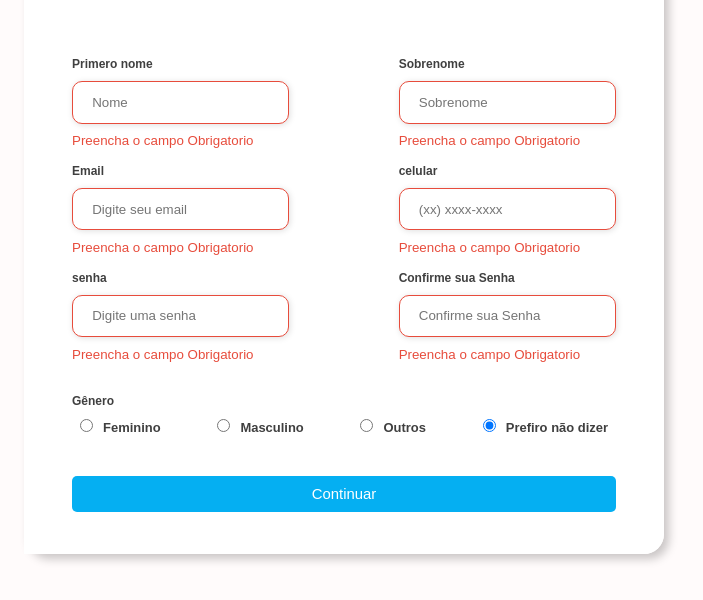
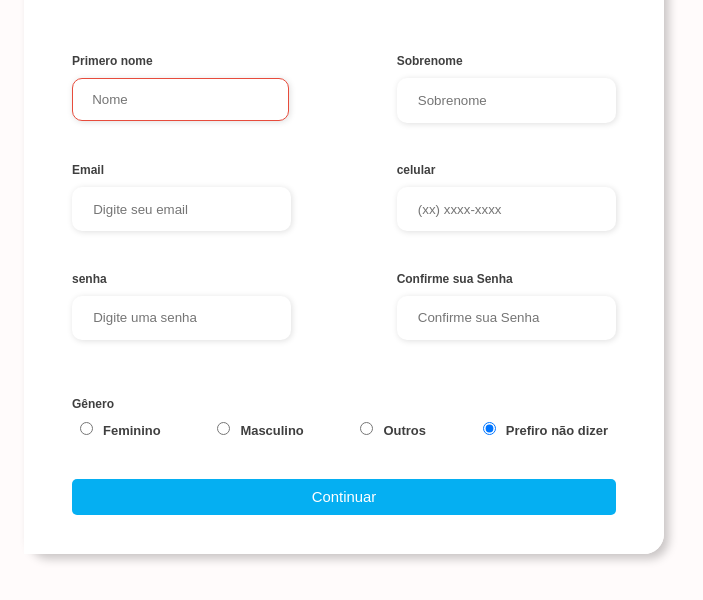
Before and after one commit to Eliel-Carvalho/Registration-screen, a plain HTML site: page index.html in a window 1280 px wide. Both pictures are taken after a click on the button "Continuar". Shown: the part 166-766 px from the top of the page, without its empty margins (296-999 px from the left). Drawn offline with Linux system fonts and the light colour scheme.

Commit message:
Refatorando codigo, e resolvendo bug em formulario

```diff
--- a/index.html
+++ b/index.html
@@ -24,40 +24,46 @@
                 </div>
 
                 <div class="input-group">
-                   <div class="input-box" id="input1">
+                   <div class="inputBox">
                        <label for="firstname">Primero nome</label>
-                       <input id="firstname" type="text" class="removi" name="firstname" placeholder="Nome" required>
+                       <input id="firstname" type="text" class="removi
+                        showErro" name="firstname" placeholder="Nome" required>
                        <small>Preencha o campo Obrigatorio</small>
                    </div>
 
-                   <div class="input-box" id="input2">
+                   <div class="inputBox">
                     <label for="lastname">Sobrenome</label>
-                    <input id="lastname" type="text" class="removi " name="lastname" placeholder="Sobrenome" required>
+                    <input id="lastname" type="text" class="removi
+                        showErro" name="lastname" placeholder="Sobrenome" required>
                     <small>Preencha o campo Obrigatorio</small>
                   </div>
 
-                  <div class="input-box" id="input3">
+                  <div class="inputBox">
                     <label for="email">Email</label>
-                    <input id="email" type="email" class="removi" name="email" placeholder="Digite seu email" required>
+                    <input id="email" type="email" class="removi
+                        showErro" name="email" placeholder="Digite seu email" required>
                     <small>Preencha o campo Obrigatorio</small>
                   </div>
 
-                  <div class="input-box" id="input4">
+                  <div class="inputBox">
                     <label for="number">celular</label>
-                    <input id="number" type="tel"  name="number" class="removi" placeholder="(xx) xxxx-xxxx" required>
+                    <input id="number" type="tel"  name="number" class="removi
+                        showErro" placeholder="(xx) xxxx-xxxx" required>
                     <small>Preencha o campo Obrigatorio</small>
                   </div>
 
-                  <div class="input-box" id="input5">
+                  <div class="inputBox">
                     <label for="password">senha</label>
-                    <input id="password" type="password"  name="password" class="removi" placeholder="Digite uma senha" required>
+                    <input id="password" type="password"  name="password" class="removi
+                        showErro" placeholder="Digite uma senha" required>
                     <small>Preencha o campo Obrigatorio</small>
                   </div>
 
-                  <div class="input-box" id="input6">
+                  <div class="inputBox" id="input6">
 
                     <label for="password-confirmation">Confirme sua Senha</label>
-                    <input id="password-confirmation" type="password" name="password-confirmation" class="removi" placeholder="Confirme sua Senha" required>
+                    <input id="password-confirmation" type="password" name="password-confirmation" class="removi
+                        showErro" placeholder="Confirme sua Senha" required>
                     <small>Preencha o campo Obrigatorio</small>
                   </div>
 
--- a/javascript/app.js
+++ b/javascript/app.js
@@ -5,91 +5,37 @@ let email = document.getElementById('email')
 let number = document.getElementById('number')
 let password = document.getElementById('password')
 let passwordConfirmation = document.getElementById('password-confirmation')
-let small = document.querySelector('small')
 
 submit.addEventListener('click', function(){
-    setErroFor()
+    checkInputs()
 })
 
-function setErroFor(){
 
-    if(firstname.value.length === 0){
-        let input1 = document.getElementById('input1')
-        firstname.classList.add('erro')
-        input1.lastElementChild.classList.add('appear')
+function checkInputs(){
+    if (firstname.value.length == 0){
+        setErroFor(firstname, 'Preencha o campo Obrigatorio')
+    }
+}
 
-    }else{
-        firstname.classList.add('success')
-    }
+function setErroFor(input, message){
+    let small = document.querySelector('small')
 
-    if(lastname.value.length === 0){
-
-        let input2 = document.getElementById('input2')
-        lastname.classList.add('erro')
-        input2.lastElementChild.classList.add('appear')
-
-    }else{
-        lastname.classList.add('success')
-    }
-
-    if(email.value.length === 0){
-
-        let input3 = document.getElementById('input3')
-        email.classList.add('erro')
-        input3.lastElementChild.classList.add('appear')
-
-    }else if(!validateEmail (email.value)){
-
-        email.classList.add('erro')
-
-        input3.lastElementChild.innerText = 'Email Invalido'
-
-    }else{
-        email.classList.add('success')
-    }
-
-    if(number.value.length === 0){
-
-        let input4 = document.getElementById('input4')
-        number.classList.add('erro')
-        input4.lastElementChild.classList.add('appear')
-
-    }else{
-        number.classList.add('success')
-    }
-
-    if(password.value.length === 0){
-
-        let input5 = document.getElementById('input5')
-        password.classList.add('erro')
-        input5.lastElementChild.classList.add('appear')
-
-    }else if(password.value.length < 4){
-
-        password.classList.add('erro')
-        input5.lastElementChild.innerText = 'numero de caracteres insuficiente'
-    }else{
-        password.classList.add('success')
-    }
-
-    if(passwordConfirmation.value.length === 0){
-
-        let input6 = document.getElementById('input6')
-        passwordConfirmation.classList.add('erro')
-        input6.lastElementChild.classList.add('appear')
-
-    }else if(passwordConfirmation !== password){
-
-        passwordConfirmation.classList.add('erro')
-        input6.lastElementChild.innerText = 'Confirmação incorreta'
-
-    }else{
-        passwordConfirmation.classList.add('success')
-    }
+    input.classList.add('erro')
+    small.innerText = message
 
 }
+
+/*function setSuccessFor(){
+    let inputs = document.querySelector('showErro')
+    let small = document.querySelector('small')
+}
+
+
+else if(!validateEmail (email.value)){
+        input3.lastElementChild.innerText = 'Email Invalido'
 
 function validateEmail(email) {
     var re = /\S+@\S+\.\S+/;
     return re.test(email);
   }
+  */
--- a/style.css
+++ b/style.css
@@ -111,25 +111,25 @@ div.input-group {
     padding: 1rem 0 ;
 }
 
-div.input-box{
+div.inputBox{
     display: flex;
     flex-direction: column;
 
     margin-bottom: 1rem;
 }
 
-div.input-box input{
+div.inputBox input{
     margin: 0.6rem 0;
     padding: 0.8rem 1.2rem;
     border-radius: 10px;
     box-shadow: 1px 1px 6px #03030321;
 }
 
-div.input-box input:hover{
+div.inputBox input:hover{
     background-color: #eeeeee75;
 }
 
-div.input-box input:focus-visible{
+div.inputBox input:focus-visible{
     outline: 1px solid #05AFF2;
 }
 
@@ -137,14 +137,14 @@ small{
     visibility: hidden;
 }
 
-div.input-box label, .gender-title h6{
+div.inputBox label, .gender-title h6{
     font-size: 0.75rem;
     font-weight: 600;
     color: #000000c0;
 
 }
 
-div.input-box::placeholder{
+div.inputBox::placeholder{
     color:#000000b2;
 }
 
```
